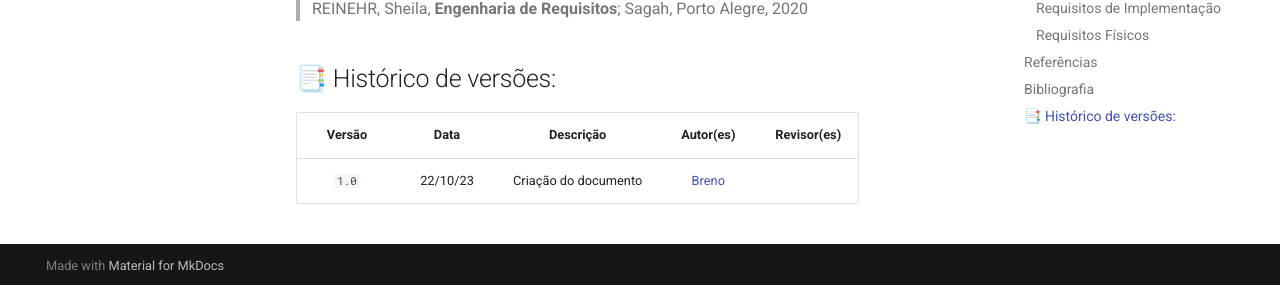
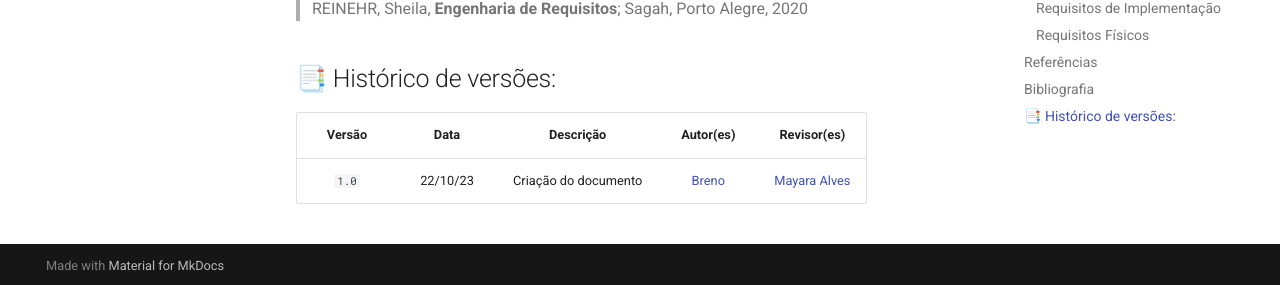
Before and after one commit to Requisitos-de-Software/2023.2-Carteira_Digital_de_Transito, an MkDocs documentation site: the page built from docs/modelagem/especificacao-suplementar.md, in a window 1280 px wide and 900 px high, scrolled down 4345 px. Shown: the part 612-897 px from the top of the window. Built offline with MkDocs 1.6.1 and Material for MkDocs 9.7.7, drawn with Linux system fonts in a browser that asks for light colours; old or Windows-style settings are respelled for this version of MkDocs.

Commit message:
Update especificacao-suplementar.md

```diff
--- a/docs/modelagem/especificacao-suplementar.md
+++ b/docs/modelagem/especificacao-suplementar.md
@@ -191,4 +191,4 @@ O aplicativo deve está disponível para dispositivos móveis.
 
  Versão  |    Data    |Descrição|Autor(es)|Revisor(es)|
  :-----: | :--------: | :-----: | :-----: | :--------:|
-  `1.0`  | 22/10/23|Criação do documento| [Breno](https://github.com/brenob6) | [](https://github.com/)
+  `1.0`  | 22/10/23|Criação do documento| [Breno](https://github.com/brenob6) | [Mayara Alves](https://github.com/Mayara-tech)
```
